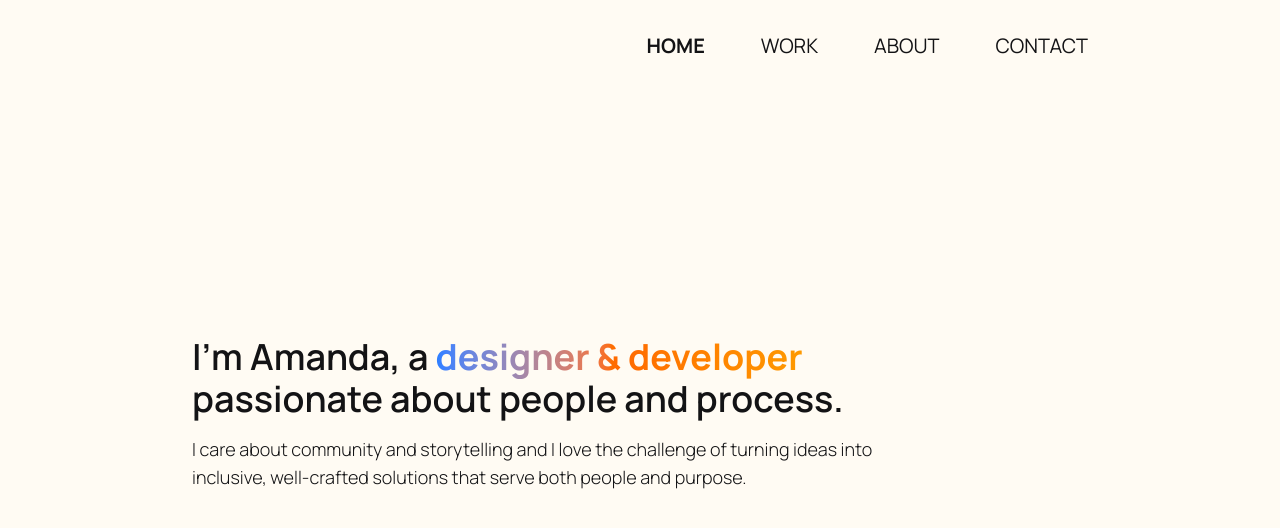
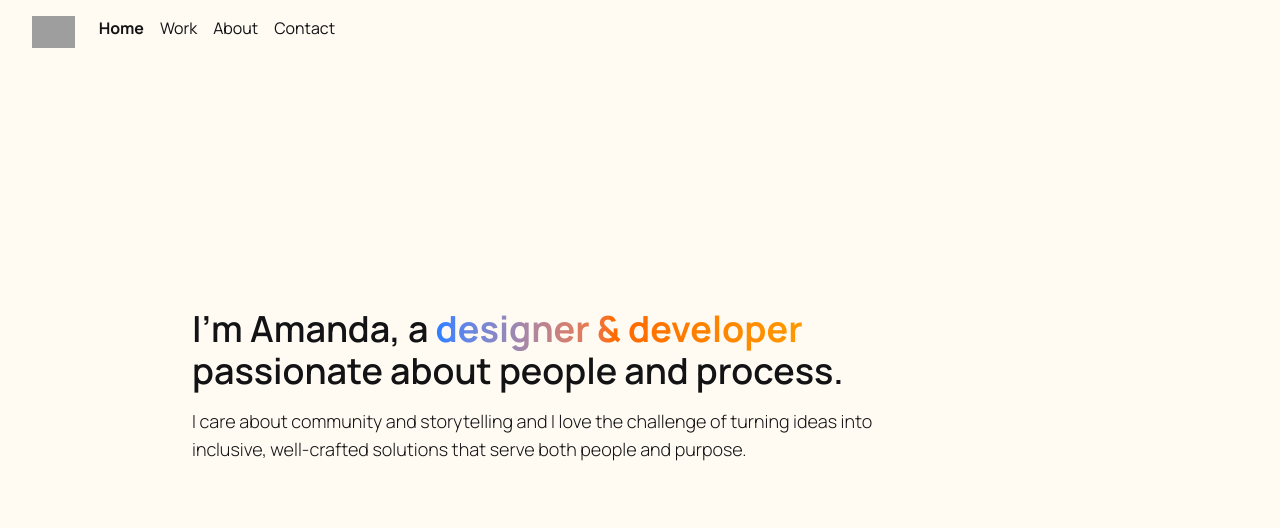
Before and after one commit to aescaba/portfolio, a Next.js app: page / in a window 1280 px wide. Shown: the top 528 px of the page. Built offline with nearby package versions, Linux system fonts and the light colour scheme; grey boxes are pictures that could not be loaded.

Commit message:
add tailwind plus navbar and test adding own links

```diff
--- a/components/navbar.js
+++ b/components/navbar.js
@@ -1,30 +1,18 @@
+// old navbar
 // https://j471n.in/blogs/active-navbar-next-js
+
+// navbar from
+// https://tailwindcss.com/plus/ui-blocks/application-ui/navigation/navbars
 
 import { useRouter } from "next/router";
 import Link from "next/link";
+import '@tailwindplus/elements';
+
 
 const navigationRoutes = ["home", "work", "about", "contact"];
 
-export default function Navbar() {
-    const router = useRouter();
-    return (
 
-        <nav className="nav_container flex justify-end mx-10 md:mx-24 lg:mx-32 xl:mx-48 2xl:mx-80 my-8 text-xl space-x-6 md:space-x-10 lg:space-x-14 text-base uppercase">
-            {navigationRoutes.map((singleRoute) => {
-                return (
-                    <NavigationLink
-                        key={singleRoute}
-                        href={`/${singleRoute}`}
-                        text={singleRoute.charAt(0).toUpperCase() + singleRoute.slice(1)} //https://flexiple.com/javascript/javascript-capitalize-first-letter/
-                        router={router}
-                    />
-                );
-            })}
-        </nav>
-
-    );
-}
-
+// maps the navlinks to elements
 function NavigationLink({ href, text, router }) {
     const isActive = router.asPath === (href === "/home" ? "/" : href);
     return (
@@ -35,3 +23,118 @@ function NavigationLink({ href, text, router }) {
         </Link>
     );
 }
+
+export default function Navbar() {
+    const router = useRouter();
+//     return (
+
+//         <nav className="nav_container flex justify-end mx-10 md:mx-24 lg:mx-32 xl:mx-48 2xl:mx-80 my-8 text-xl space-x-6 md:space-x-10 lg:space-x-14 text-base uppercase">
+//             {navigationRoutes.map((singleRoute) => {
+//                 return (
+//                     <NavigationLink
+//                         key={singleRoute}
+//                         href={`/${singleRoute}`}
+//                         text={singleRoute.charAt(0).toUpperCase() + singleRoute.slice(1)} //https://flexiple.com/javascript/javascript-capitalize-first-letter/
+//                         router={router}
+//                     />
+//                 );
+//             })}
+//         </nav>
+
+//     );
+// }
+
+return (
+    <nav class="relative after:pointer-events-none after:absolute after:inset-x-0 after:bottom-0 after:h-px after:bg-white/10">
+  <div class="mx-auto max-w-7xl px-2 sm:px-6 lg:px-8">
+    <div class="relative flex h-16 items-center justify-between">
+      <div class="absolute inset-y-0 left-0 flex items-center sm:hidden">
+        {/* <!-- Mobile menu button--> */}
+        <button type="button" command="--toggle" commandfor="mobile-menu" class="relative inline-flex items-center justify-center rounded-md p-2 text-gray-400 hover:bg-white/5 hover:text-white focus:outline-2 focus:-outline-offset-1 focus:outline-indigo-500">
+          <span class="absolute -inset-0.5"></span>
+          <span class="sr-only">Open main menu</span>
+          <svg viewBox="0 0 24 24" fill="none" stroke="currentColor" stroke-width="1.5" data-slot="icon" aria-hidden="true" class="size-6 in-aria-expanded:hidden">
+            <path d="M3.75 6.75h16.5M3.75 12h16.5m-16.5 5.25h16.5" stroke-linecap="round" stroke-linejoin="round" />
+          </svg>
+          <svg viewBox="0 0 24 24" fill="none" stroke="currentColor" stroke-width="1.5" data-slot="icon" aria-hidden="true" class="size-6 not-in-aria-expanded:hidden">
+            <path d="M6 18 18 6M6 6l12 12" stroke-linecap="round" stroke-linejoin="round" />
+          </svg>
+        </button>
+      </div>
+      <div class="flex flex-1 items-center justify-center sm:items-stretch sm:justify-start">
+        <div class="flex shrink-0 items-center">
+          <img src="https://tailwindcss.com/plus-assets/img/logos/mark.svg?color=indigo&shade=500" alt="Your Company" class="h-8 w-auto" />
+        </div>
+        <div class="hidden sm:ml-6 sm:block">
+          <div class="flex space-x-4">
+            {/* <!-- Current: "bg-gray-950/50 text-white", Default: "text-gray-300 hover:bg-white/5 hover:text-white" --> */}
+             {navigationRoutes.map((singleRoute) => {
+                return (
+                    <NavigationLink
+                        key={singleRoute}
+                        href={`/${singleRoute}`}
+                        text={singleRoute.charAt(0).toUpperCase() + singleRoute.slice(1)} //https://flexiple.com/javascript/javascript-capitalize-first-letter/
+                        router={router}
+                    />
+                );
+            })}
+
+
+            {/* <a href="#" aria-current="page" class="rounded-md bg-gray-950/50 px-3 py-2 text-sm font-medium text-white">Dashboard</a>
+            <a href="#" class="rounded-md px-3 py-2 text-sm font-medium text-gray-300 hover:bg-white/5 hover:text-white">Team</a>
+            <a href="#" class="rounded-md px-3 py-2 text-sm font-medium text-gray-300 hover:bg-white/5 hover:text-white">Projects</a>
+            <a href="#" class="rounded-md px-3 py-2 text-sm font-medium text-gray-300 hover:bg-white/5 hover:text-white">Calendar</a> */}
+          </div>
+        </div>
+      </div>
+      {/* <div class="absolute inset-y-0 right-0 flex items-center pr-2 sm:static sm:inset-auto sm:ml-6 sm:pr-0">
+        <button type="button" class="relative rounded-full p-1 text-gray-400 hover:text-white focus:outline-2 focus:outline-offset-2 focus:outline-indigo-500">
+          <span class="absolute -inset-1.5"></span>
+          <span class="sr-only">View notifications</span>
+          <svg viewBox="0 0 24 24" fill="none" stroke="currentColor" stroke-width="1.5" data-slot="icon" aria-hidden="true" class="size-6">
+            <path d="M14.857 17.082a23.848 23.848 0 0 0 5.454-1.31A8.967 8.967 0 0 1 18 9.75V9A6 6 0 0 0 6 9v.75a8.967 8.967 0 0 1-2.312 6.022c1.733.64 3.56 1.085 5.455 1.31m5.714 0a24.255 24.255 0 0 1-5.714 0m5.714 0a3 3 0 1 1-5.714 0" stroke-linecap="round" stroke-linejoin="round" />
+          </svg>
+        </button> */}
+
+        {/* <!-- Profile dropdown --> */}
+        {/* <el-dropdown class="relative ml-3">
+          <button class="relative flex rounded-full focus-visible:outline-2 focus-visible:outline-offset-2 focus-visible:outline-indigo-500">
+            <span class="absolute -inset-1.5"></span>
+            <span class="sr-only">Open user menu</span>
+            <img src="https://images.unsplash.com/photo-1472099645785-5658abf4ff4e?ixlib=rb-1.2.1&ixid=eyJhcHBfaWQiOjEyMDd9&auto=format&fit=facearea&facepad=2&w=256&h=256&q=80" alt="" class="size-8 rounded-full bg-gray-800 outline -outline-offset-1 outline-white/10" />
+          </button>
+
+          <el-menu anchor="bottom end" popover class="w-48 origin-top-right rounded-md bg-gray-800 py-1 outline -outline-offset-1 outline-white/10 transition transition-discrete [--anchor-gap:--spacing(2)] data-closed:scale-95 data-closed:transform data-closed:opacity-0 data-enter:duration-100 data-enter:ease-out data-leave:duration-75 data-leave:ease-in">
+            <a href="#" class="block px-4 py-2 text-sm text-gray-300 focus:bg-white/5 focus:outline-hidden">Your profile</a>
+            <a href="#" class="block px-4 py-2 text-sm text-gray-300 focus:bg-white/5 focus:outline-hidden">Settings</a>
+            <a href="#" class="block px-4 py-2 text-sm text-gray-300 focus:bg-white/5 focus:outline-hidden">Sign out</a>
+          </el-menu>
+        </el-dropdown> */}
+      {/* </div> */}
+    </div>
+  </div>
+
+  <el-disclosure id="mobile-menu" hidden class="block sm:hidden">
+    <div class="space-y-1 px-2 pt-2 pb-3">
+      {/* <!-- Current: "bg-gray-950/50 text-white", Default: "text-gray-300 hover:bg-white/5 hover:text-white" --> */}
+
+ {navigationRoutes.map((singleRoute) => {
+                return (
+                    <NavigationLink
+                        key={singleRoute}
+                        href={`/${singleRoute}`}
+                        text={singleRoute.charAt(0).toUpperCase() + singleRoute.slice(1)} //https://flexiple.com/javascript/javascript-capitalize-first-letter/
+                        router={router}
+                    />
+                );
+            })}
+
+      {/* <a href="#" aria-current="page" class="block rounded-md bg-gray-950/50 px-3 py-2 text-base font-medium text-white">Dashboard</a>
+      <a href="#" class="block rounded-md px-3 py-2 text-base font-medium text-gray-300 hover:bg-white/5 hover:text-white">Team</a>
+      <a href="#" class="block rounded-md px-3 py-2 text-base font-medium text-gray-300 hover:bg-white/5 hover:text-white">Projects</a>
+      <a href="#" class="block rounded-md px-3 py-2 text-base font-medium text-gray-300 hover:bg-white/5 hover:text-white">Calendar</a> */}
+    </div>
+  </el-disclosure>
+</nav>
+);
+}
--- a/package.json
+++ b/package.json
@@ -9,6 +9,7 @@
     "lint": "next lint"
   },
   "dependencies": {
+    "@tailwindplus/elements": "^1.0.19",
     "framer-motion": "^12.23.24",
     "next": "16.0.3",
     "popmotion": "^11.0.5",
--- a/pages/_app.js
+++ b/pages/_app.js
@@ -14,7 +14,7 @@ function MyApp({ Component, pageProps }) {
       <Head>
         <title>Amanda Escaba &ndash; Web Designer & Developer &ndash; Portfolio Site</title>
         <meta name="description" content="My name is Amanda and I'm a web designer and developer based in the New York Metropolitan Area. I love designing user-centered experiences and everything about the process of creating!" />
-        <link rel="icon" href="/favicon.png" />
+        <link rel="icon" href="/favicon.svg" />
       </Head>
       <div>
         <Navbar />
```
Also changed, not shown: 1 other file (tests, documents, lock files or other folders).
